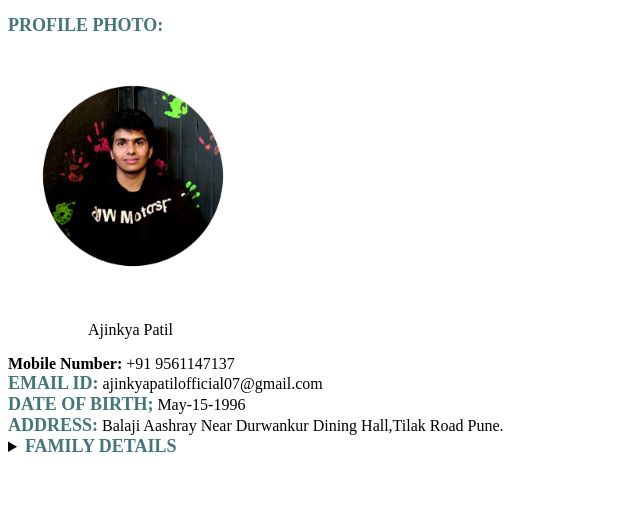
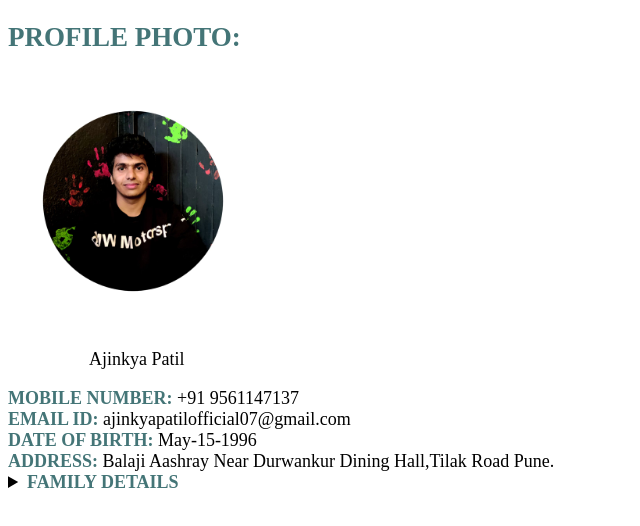
Before and after one commit to ajinkyapatilofficial/MyProfile, a plain HTML site: page personal.html in a window 1280 px wide. Shown: the whole page, without its empty margins (0-640 px from the left). Drawn offline with Linux system fonts and the light colour scheme.

Commit message:
Modified Personal.html With Index.html file
Modified Personal.html With Index.html file

```diff
--- a/personal.html
+++ b/personal.html
@@ -4,35 +4,38 @@
     <title>Personal Data with Photo ID</title>
 
     <style>
-      h2,
-      b {
+      #skill
+       {
         color: rgb(68, 117, 119);
-        font-size: large;
         text-transform: uppercase;
       }
-      skills {
+
+      .error {
         color: rgb(68, 117, 119);
-        font-size: larger;
         text-transform: uppercase;
+      }
+
+      body {
+        font-size: large;
       }
     </style>
   </head>
   <body>
-    <h2>Profile Photo:</h2>
+    <h2 id="skill">Profile Photo:</h2>
     <img src="Profile.jpeg" height="250px" width="250px" /><br />
     <p>
-      &nbsp;&nbsp;&nbsp;&nbsp;&nbsp;&nbsp;&nbsp;&nbsp;&nbsp;&nbsp;&nbsp;&nbsp;&nbsp;&nbsp;&nbsp;&nbsp;&nbsp;&nbsp;&nbsp;&nbsp;Ajinkya
+      &nbsp;&nbsp;&nbsp;&nbsp;&nbsp;&nbsp;&nbsp;&nbsp;&nbsp;&nbsp;&nbsp;&nbsp;&nbsp;&nbsp;&nbsp;&nbsp;&nbsp;&nbsp;Ajinkya
       Patil<br />
     </p>
 
-    <strong>Mobile Number:</strong>&nbsp;+91 9561147137 <br />
-    <b>Email ID:</b>&nbsp;ajinkyapatilofficial07@gmail.com <br />
-    <b>Date Of Birth;</b>&nbsp;May-15-1996 <br />
-    <b>Address:</b>&nbsp;Balaji Aashray Near Durwankur Dining Hall,Tilak Road
-    Pune.
+    <b class="error">Mobile Number:</b>&nbsp;+91 9561147137 <br />
+    <b class="error">Email ID:</b>&nbsp;ajinkyapatilofficial07@gmail.com <br />
+    <b class="error">Date Of Birth:</b>&nbsp;May-15-1996 <br />
+    <b class="error">Address:</b>&nbsp;Balaji Aashray Near Durwankur Dining
+    Hall,Tilak Road Pune.
 
     <details>
-      <summary id="skills"><b>Family Details</b></summary>
+      <summary><b class="error">Family Details</b></summary>
       <ul>
         <li>Father Name:&nbsp;Arvind Patil</li>
         <li>Mother Name:&nbsp;Shanta Patil</li>
```
Also changed, not shown: index.html (+1 -1 lines).
